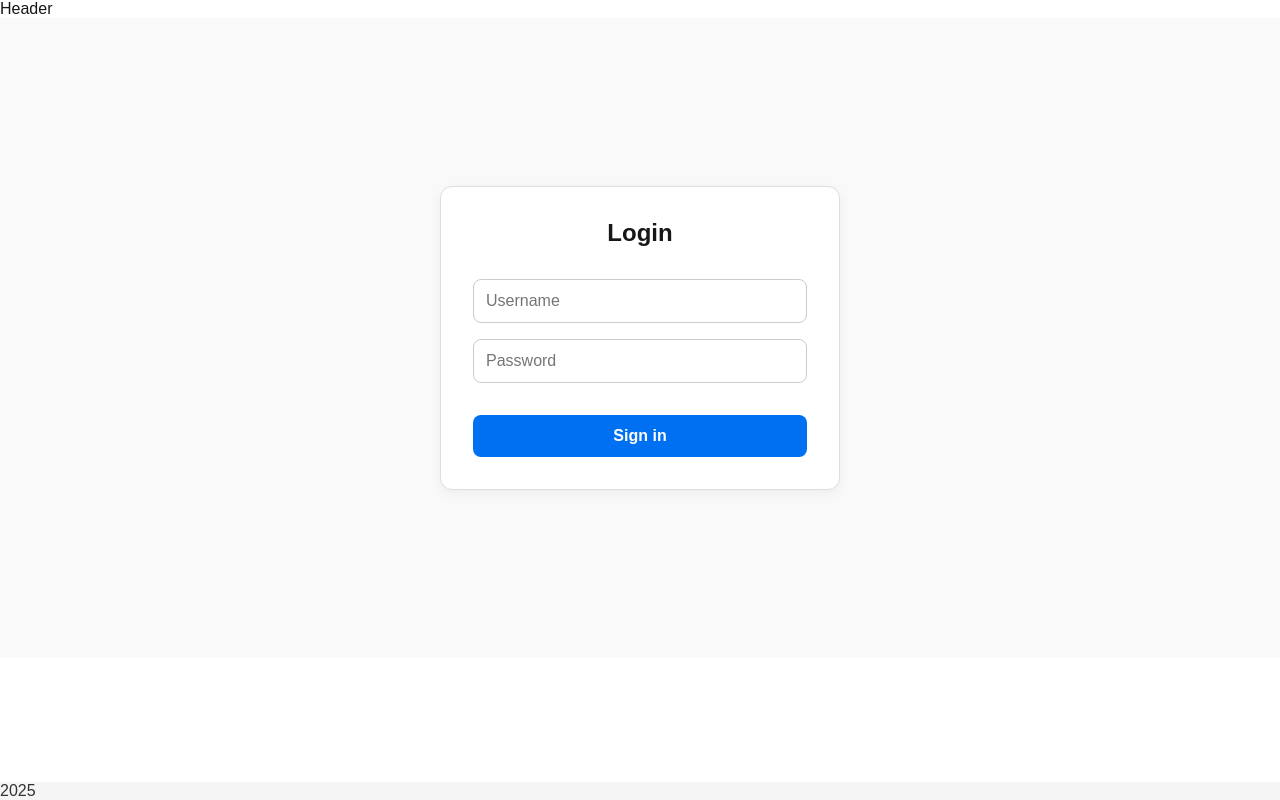
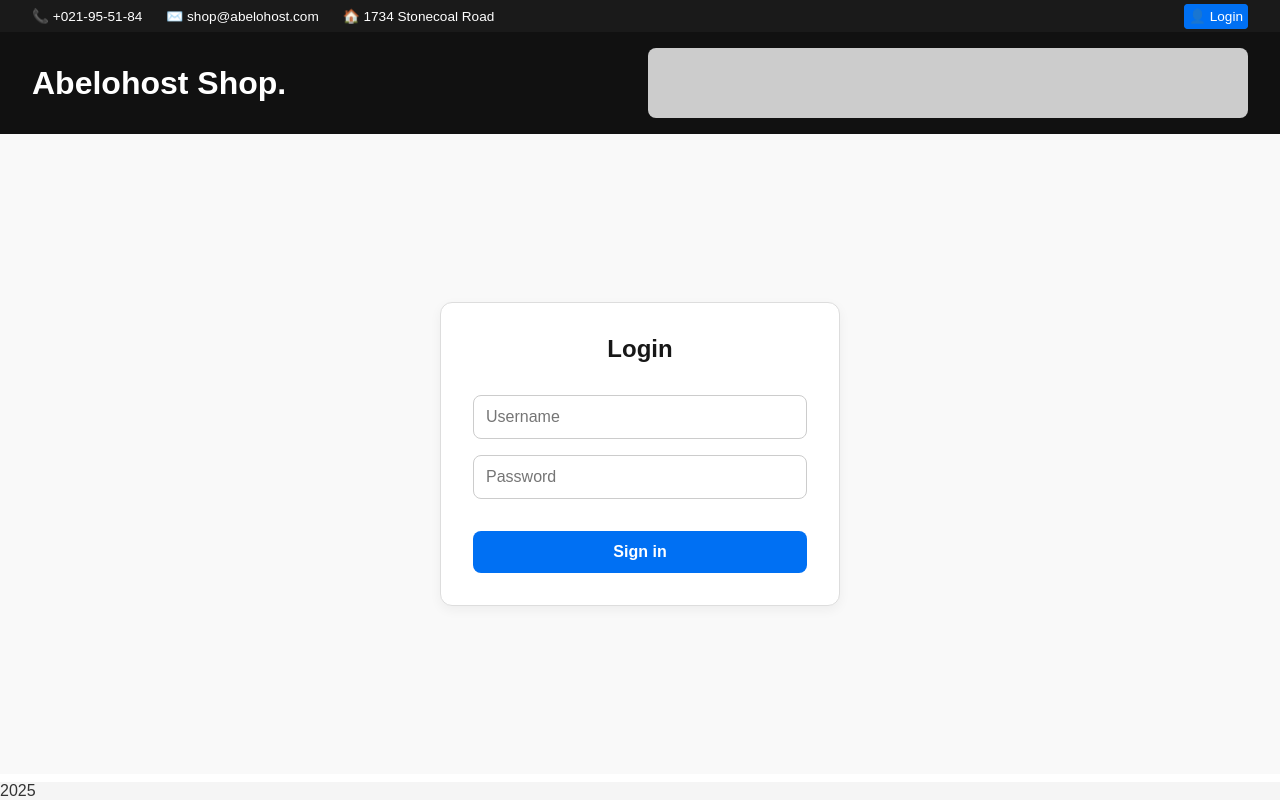
Before and after one commit to DVORAKIwasIhere/login_application, a Next.js app: page /login in a window 1280 px wide. Built offline with nearby package versions, Linux system fonts and the light colour scheme.

Commit message:
chore: header adjustment + style

```diff
--- a/src/components/Header/Header.module.scss
+++ b/src/components/Header/Header.module.scss
@@ -1,13 +1,72 @@
-// Для неавторизованного пользователя: содержит ссылку на страницу авторизации ("Login").
-// Для авторизованного пользователя: отображает имя, фамилию пользователя и кнопку/ссылку "Logout".
+.header {
+  background: #1a1a1a;
+  color: #fff;
+  font-size: 0.85rem;
+  display: flex;
+  justify-content: space-between;
+  padding: 0.5rem 2rem;
+}
 
-.header {
-  position: fixed;
-  top: 0;
-  left: 0;
-  width: 100%;
-  padding: 10px 0;
-  background-color: #333;
+@media (max-width: 920px) {
+  .header {
+    flex-direction: column;
+  }
+}
+
+.contacts {
+  display: flex;
+  gap: 1.5rem;
+}
+
+.logoutButton {
+  background: #f88;
+  border: solid 1px #f88;
+  padding: 4px;
+  border-radius: 4px;
+  color: #000;
+  cursor: pointer;
+}
+
+.loginButton {
+  background: #0070f3;
+  border: solid 1px #0070f3;
+  padding: 4px;
+
+  border-radius: 4px;
   color: #fff;
-  text-align: center;
+  cursor: pointer;
 }
+
+.title {
+  font-size: 2rem;
+  font-weight: bold;
+}
+
+.banner {
+  display: flex;
+  justify-content: space-between;
+  align-items: center;
+  padding: 1rem 2rem;
+  background: #111;
+  color: #fff;
+}
+
+.bannerLogo {
+  background: #ccc;
+  width: 600px;
+  height: 70px;
+  border-radius: 8px;
+}
+
+@media (max-width: 650px) {
+  .bannerLogo {
+    display: none;
+  }
+}
+
+@media (max-width: 920px) {
+  .banner {
+    flex-direction: column;
+    align-items: center;
+  }
+}
--- a/src/components/Header/index.tsx
+++ b/src/components/Header/index.tsx
@@ -1,8 +1,39 @@
-import React from "react";
+"use client";
 
-const Header = () => {
-  return <div>Header</div>;
-};
+import Link from "next/link";
+import { useUserStore } from "@/store/user";
 
+import styles from "./Header.module.scss";
 
-export default Header;
+export default function Header() {
+  const accessToken = useUserStore((s) => s.accessToken);
+  const logout = useUserStore((s) => s.logout);
+
+  return (
+    <header>
+      <div className={styles.header}>
+        <div className={styles.contacts}>
+          <span>📞 +021-95-51-84</span>
+          <span>✉️ shop@abelohost.com</span>
+          <span>🏠 1734 Stonecoal Road</span>
+        </div>
+        <div>
+          {accessToken ? (
+            <button onClick={logout} className={styles.logoutButton}>
+              🔓 Logout
+            </button>
+          ) : (
+            <Link href="/login" className={styles.loginButton}>
+              👤 Login
+            </Link>
+          )}
+        </div>
+      </div>
+        <div className={styles.banner}>
+          <h1 className={styles.title}>Abelohost Shop.</h1>
+          <div className={styles.bannerLogo}></div>
+          {/* placeholder */}
+        </div>
+    </header>
+  );
+}
```
